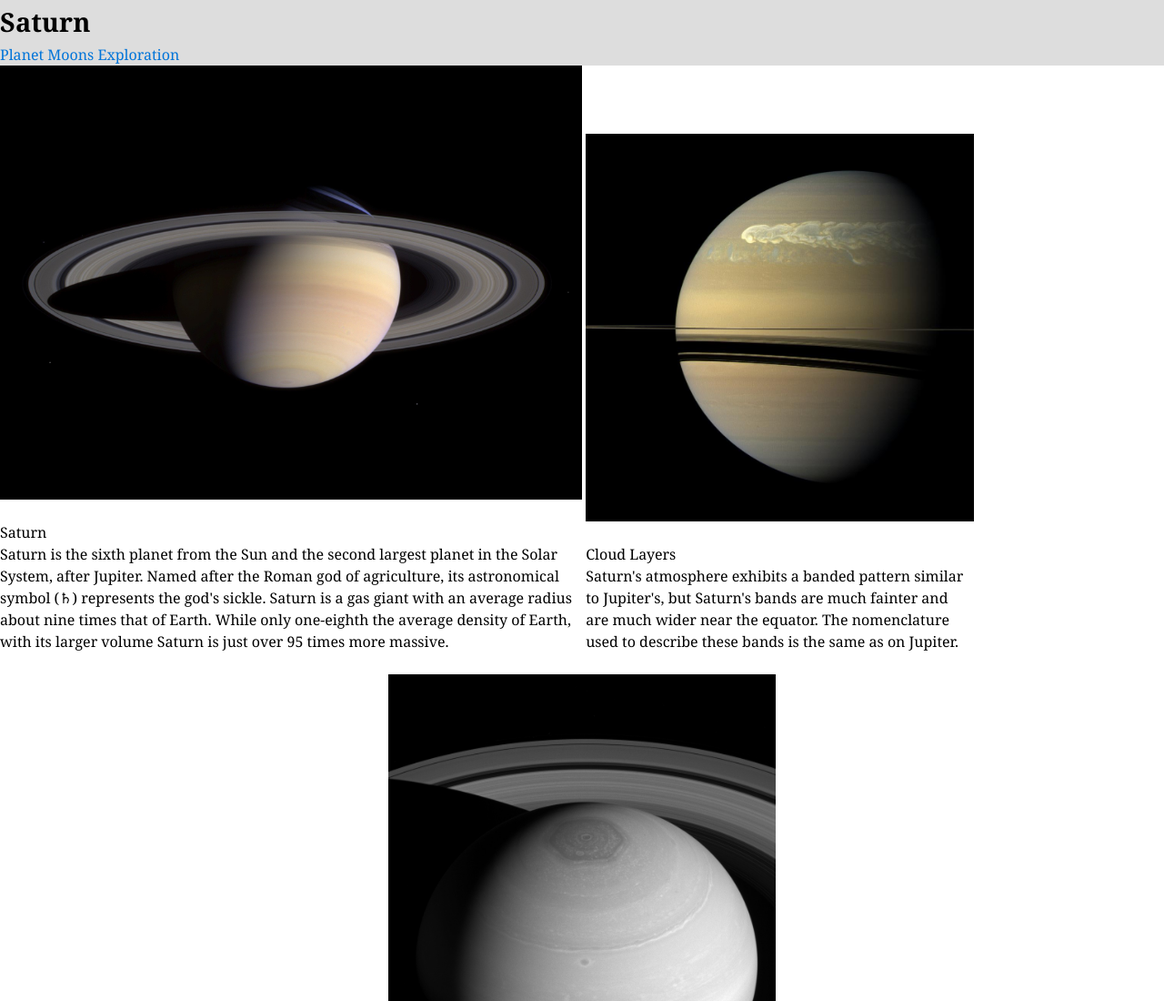
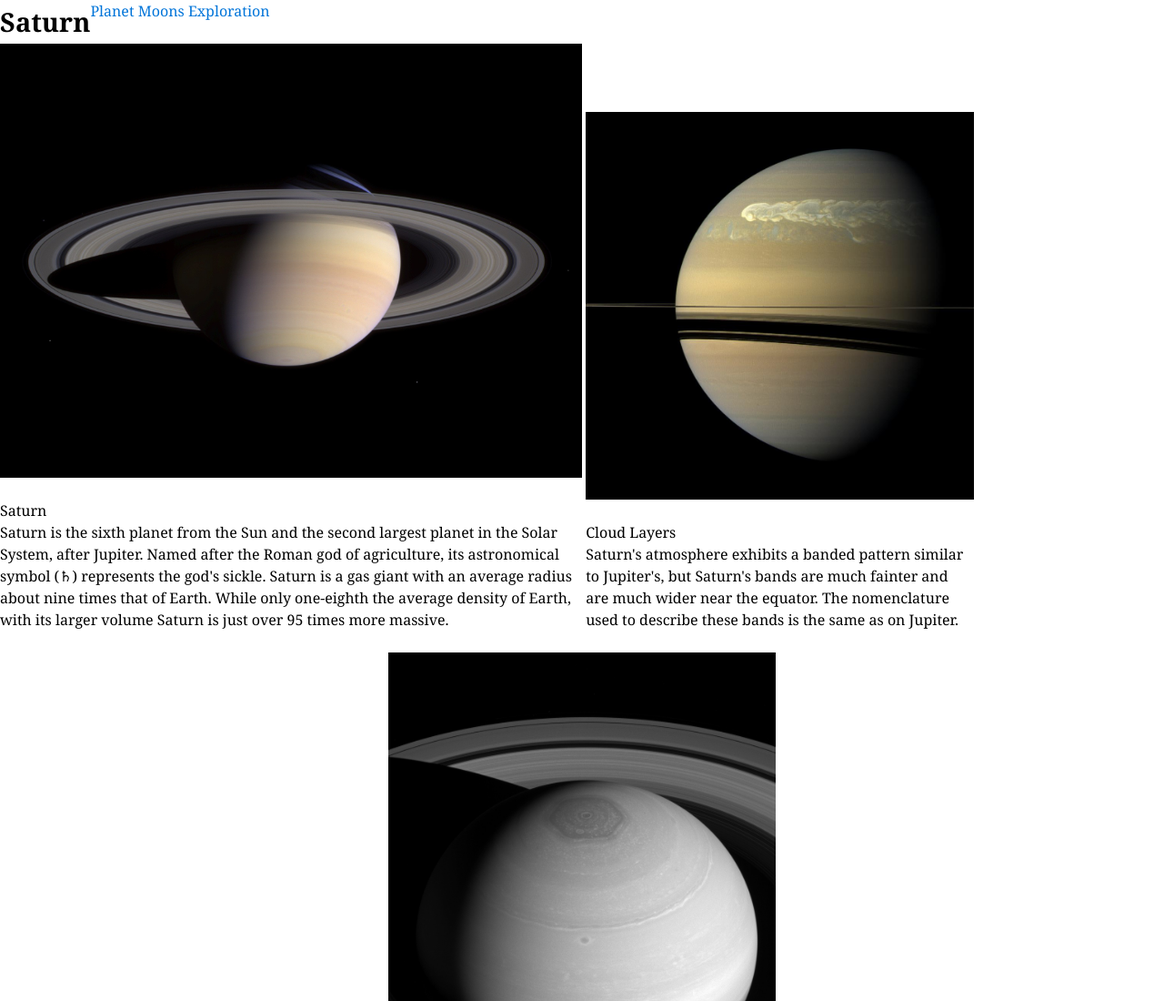
Before and after one commit to AlexandraRothenberg/dsn1675-planet-website, a plain HTML site: page planet.html in a window 1280 px wide. Shown: the top 1100 px of the page at 91% size. Drawn offline with Linux system fonts and the light colour scheme.

Commit message:
fixing main css

```diff
--- a/css/main.css
+++ b/css/main.css
@@ -30,50 +30,56 @@ img {
   width: 100%;
 }
 
+.masrhead {
+    overflow: hidden;
+    background-color: #ccc;
+}
+
 .title {
-    background-color: #DDD;
-    padding: 0;
     margin: 0;
+    text-align: center;
 }
 
 .nav {
-    background-color: #DDD;
-    margin: 0;
     padding: 0;
 }
 
-.nav a {
+.nav li {
+    display: block;
+}
+
+.nav a,
+.nav a:link,
+.nav a:visited {
+    display: block;
     color: #0074D9;
     text-decoration: none;
 }
 
-@media only screen and (min-width: 14em) {
-
-    .title {
-        text-align: center;
-    }
+.nav a:hover,
+.nav a:focus,
+.nav a:active {
+    background-color: #007AD9;
+    color: #fff;
 }
 
-@media only screen and (min-width: 28em) {
+@media only screen and (min-width: 20em) {
 
     .nav {
         text-align: center;
     }
 
     .nav li {
-        display: inline-block;
-        border: 0;
+        display:inline-block;
     }
 }
 
-@media only screen and (min-width: 36em) {
+@media only screen and (min-width: 40em) {
 
     .title {
-        text-align: left;
+        float: left;
     }
     .nav {
-        align-content: block;
-        text-align: left;
+        float:left;
     }
-
 }
--- a/planet.html
+++ b/planet.html
@@ -22,7 +22,7 @@
 
 <h2 class="unit-xs-hidden">Saturn</h2>
 
-<div class="unit">
+<div class="unit grid">
     <div class="unit-xs-1 unit-s-1 unit-m-1-2">
         <div>
             <figure>
@@ -35,7 +35,7 @@
         </div>
     </div>
 
-    <div class="unit-xs-3-4 unit-s-3-4 unit-m-1-3 unit-offset-m-0">
+    <div class="unit-xs-3-4 unit-s-3-4 unit-m-1-3 unit-offset-m-0 grid-middle">
         <div>
             <figure>
                 <img src="images/saturn-storm.jpg" alt="Saturn clouds">
```
